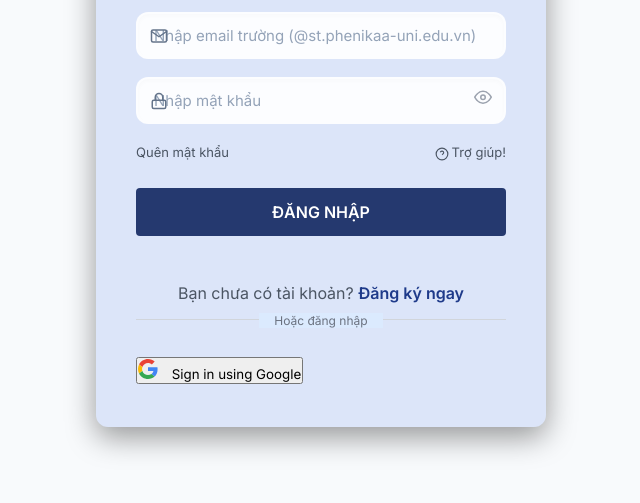
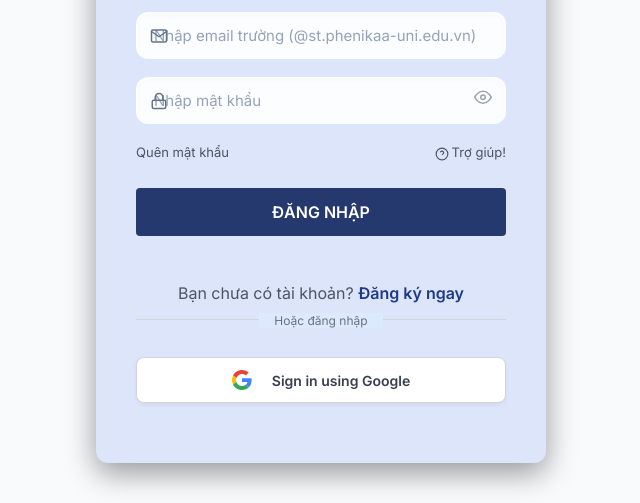
Before and after one commit to dinhnamit06/Volunteer, a React app: page frontend/auth.html in a window 1280 px wide. Shown: the part 345-848 px from the top of the page, without its empty margins (319-959 px from the left). Before the commit the page ends 812 px from the top, so only its background shows below. Built offline with nearby package versions, Linux system fonts and the light colour scheme.

Commit message:
Cải thiện giao diện nút đăng nhập bằng Google

```diff
--- a/frontend/auth.html
+++ b/frontend/auth.html
@@ -209,6 +209,37 @@
             width: 20px;
         }
 
+        .btn-google {
+            width: 100%;
+            padding: 12px;
+            background: white;
+            color: #374151;
+            border: 1px solid #d1d5db;
+            border-radius: 8px;
+            font-size: 14px;
+            font-weight: 600;
+            display: flex;
+            align-items: center;
+            justify-content: center;
+            gap: 10px;
+            cursor: pointer;
+            transition: all 0.3s;
+            box-shadow: 0 2px 4px rgba(0, 0, 0, 0.05);
+            margin: 0 auto 20px auto;
+        }
+
+        .btn-google:hover {
+            background: #f9fafb;
+            box-shadow: 0 4px 6px rgba(0, 0, 0, 0.1);
+            transform: translateY(-1px);
+        }
+
+        .btn-google img,
+        .btn-google svg {
+            width: 20px;
+            height: 20px;
+        }
+
         .toggle-mode {
             text-align: center;
             margin-top: 25px;
```
